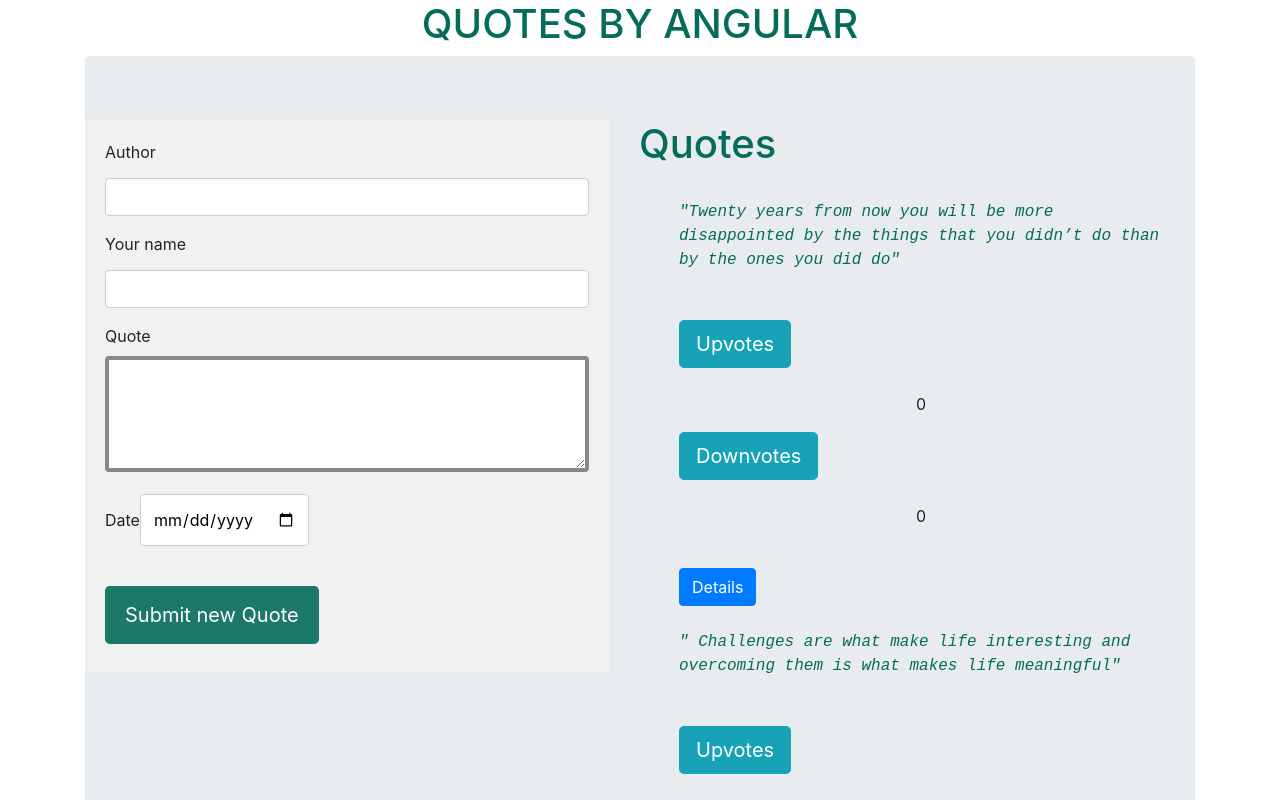
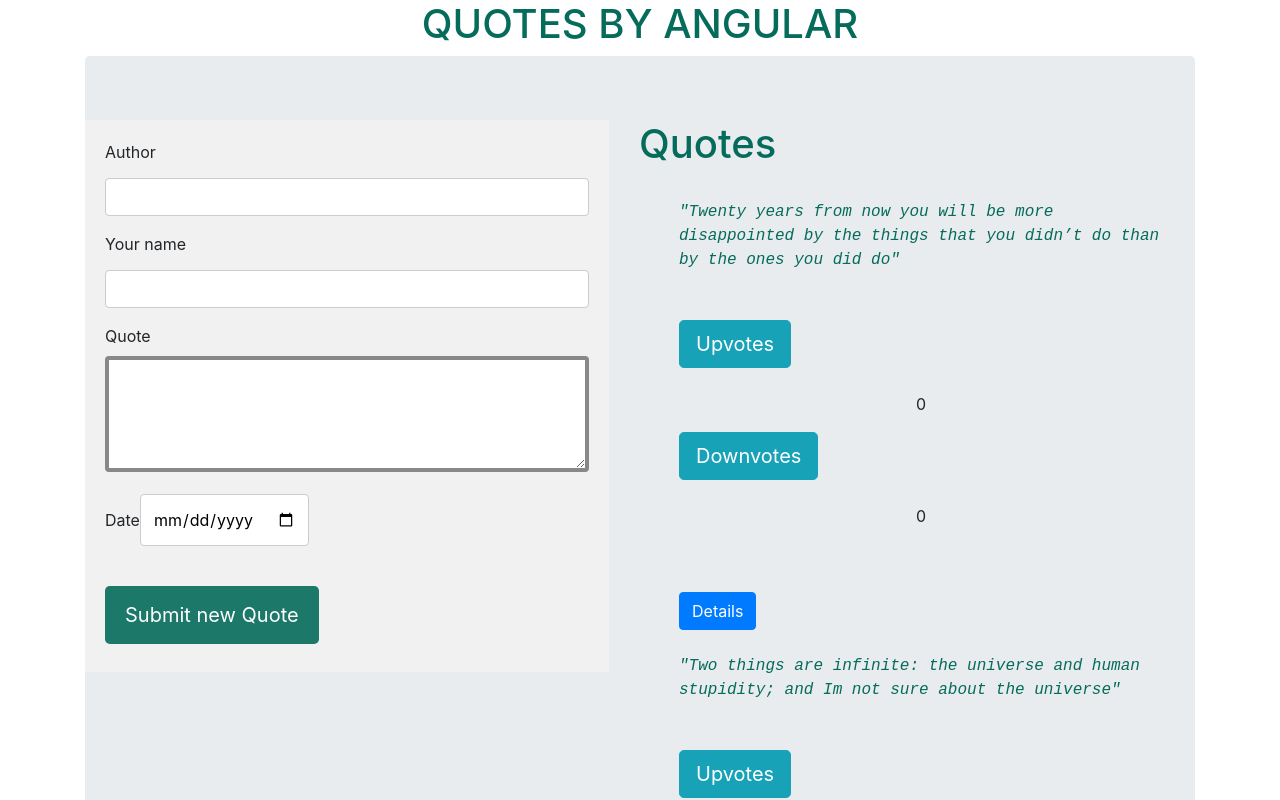
Before and after one commit to wanjiiru/Quotes, an Angular app: page / in a window 1280 px wide. Shown: the top 800 px of the page. Built offline with nearby package versions, Linux system fonts and the light colour scheme.

Commit message:
add highlight function directive

```diff
--- a/src/app/quote/quote.component.html
+++ b/src/app/quote/quote.component.html
@@ -23,6 +23,7 @@
                     <button  class="btn btn-info btn-lg"  (click)=submitUnlike(quote)>
                     <span class="glyphicon glyphicon-thumbs-down"></span> Downvotes</button><br><br> <p style="text-align: center">{{quote.dislikes}}</p>
                     <br>
+                    <br>
                   <button class="btn btn-primary"  (click)='toogleDetails(i)'>Details</button><br>
                 <app-quote-details *ngIf="quote.showDetails" [quote]='quote' (isComplete)= 'completeQuote($event,i)'></app-quote-details>
                 </div>
--- a/src/app/quote/quote.component.ts
+++ b/src/app/quote/quote.component.ts
@@ -12,7 +12,8 @@
   quotes =[
     new Quote(1, 'Mandera','Liz','Twenty years from now you will be more disappointed by the things that you didn’t do than by the ones you did do'
     ,new Date(2018,5,25,) ,0,0),
-    new Quote(2, 'Mandera','Liz','  Challenges are what make life interesting and overcoming them is what makes life meaningful',new Date(2018,5,25,),0,0 )
+    new Quote(1, '','Liz','Two things are infinite: the universe and human stupidity; and Im not sure about the universe'
+    ,new Date(2018,5,25,) ,0,0),
 
   ];
 
```
